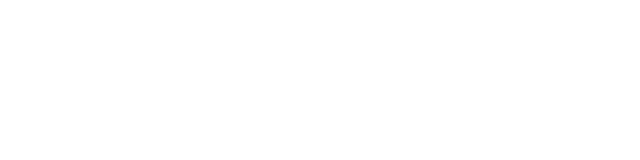
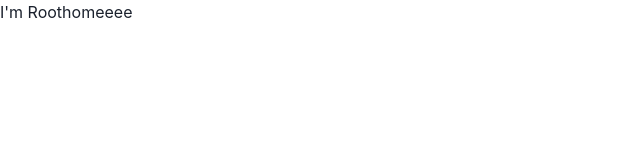
Before and after one commit to Kang-Eunsu/Airbnb-Clone-Frontend, a React (Create React App) app: page / in a window 1280 px wide. Shown: the top 160 px of the page, without its empty margins (0-640 px from the left). Built offline with nearby package versions, Linux system fonts and the light colour scheme.

Commit message:
setup for Chakra UI

```diff
--- a/package.json
+++ b/package.json
@@ -3,6 +3,9 @@
   "version": "0.1.0",
   "private": true,
   "dependencies": {
+    "@chakra-ui/react": "^2.8.0",
+    "@emotion/react": "^11.11.1",
+    "@emotion/styled": "^11.11.0",
     "@testing-library/jest-dom": "^5.17.0",
     "@testing-library/react": "^13.4.0",
     "@testing-library/user-event": "^13.5.0",
@@ -10,8 +13,10 @@
     "@types/node": "^16.18.40",
     "@types/react": "^18.2.20",
     "@types/react-dom": "^18.2.7",
+    "framer-motion": "^10.15.1",
     "react": "^18.2.0",
     "react-dom": "^18.2.0",
+    "react-router-dom": "^6.15.0",
     "react-scripts": "5.0.1",
     "typescript": "^4.9.5",
     "web-vitals": "^2.1.4"
--- a/src/App.tsx
+++ /dev/null
@@ -1,7 +0,0 @@
-import React from 'react';
-
-function App() {
-  return <div />;
-}
-
-export default App;
--- /dev/null
+++ b/src/components/Root.tsx
@@ -0,0 +1,10 @@
+import { Outlet } from "react-router-dom"
+
+export default function Root(){
+    return (
+    <h1>
+        I'm Root
+        <Outlet />
+    </h1>
+    );
+}
--- a/src/index.tsx
+++ b/src/index.tsx
@@ -1,12 +1,16 @@
 import React from 'react';
 import ReactDOM from 'react-dom/client';
-import App from './App';
+import { ChakraProvider } from '@chakra-ui/react';
+import { RouterProvider } from 'react-router-dom';
+import router from './router';
 
 const root = ReactDOM.createRoot(
   document.getElementById('root') as HTMLElement
 );
 root.render(
   <React.StrictMode>
-    <App />
+    <ChakraProvider>
+      <RouterProvider router={router} />
+    </ChakraProvider>
   </React.StrictMode>
 );
--- /dev/null
+++ b/src/router.tsx
@@ -0,0 +1,22 @@
+import { createBrowserRouter } from "react-router-dom";
+import Root from "./components/Root";
+import Home from "./routes/Home";
+import NotFound from "./routes/NotFound";
+
+
+const router = createBrowserRouter([
+    {
+        path: "/",
+        element: <Root />,
+        errorElement: <NotFound />,
+        children: [
+            {
+                path: "",
+                element: <Home />,
+            },
+
+        ],
+    },
+])
+
+export default router;
--- /dev/null
+++ b/src/routes/Home.tsx
@@ -0,0 +1,3 @@
+export default function Home() {
+    return <span>homeeee</span>;
+}
--- /dev/null
+++ b/src/routes/NotFound.tsx
@@ -0,0 +1,17 @@
+import { Button, Heading, Text, VStack } from "@chakra-ui/react";
+import {Link} from "react-router-dom";
+
+export default function NotFound(){
+    return (
+        <VStack bg="gray.100" justifyContent={"center"} minHeight={"100vh"}>
+            <Heading>Page Not found.</Heading>
+            <Text>It seems that you're lost</Text>
+            <Link to="/">
+                <Button colorScheme={"red"} variant={"link"}>
+                    Go Home &rarr;
+                </Button>
+            </Link>
+
+        </VStack>
+    );
+}
```
Also changed, not shown: 1 other file (tests, documents, lock files or other folders).
